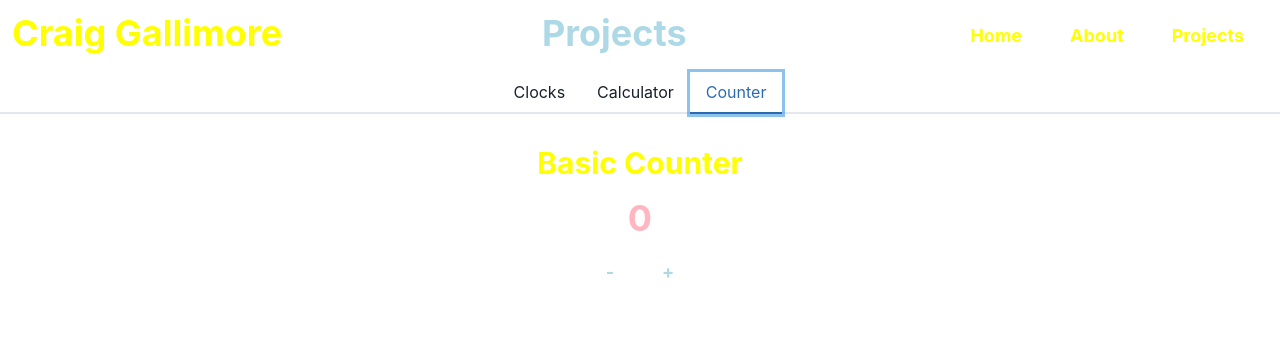
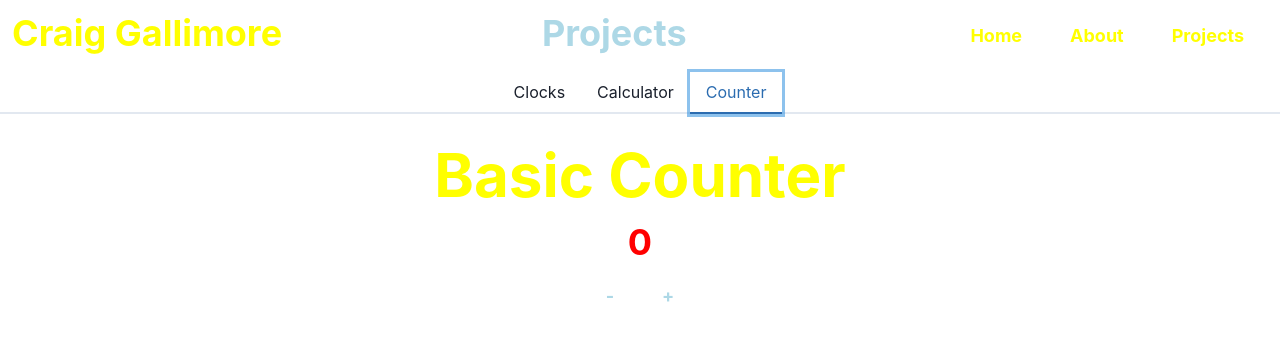
Before and after one commit to GalliWare/react-profile-website, a Next.js app: page /projects in a window 1280 px wide. Both pictures are taken after a click on the tab "Counter". Shown: the top 340 px of the page. Built offline with nearby package versions, Linux system fonts and the light colour scheme.

Commit message:
Layout improvements

```diff
--- a/src/components/Counter.js
+++ b/src/components/Counter.js
@@ -5,9 +5,9 @@ import { useState } from 'react'
 function Counter() {
   const [count, setCount] = useState(0)
   return (
-    <Box height="50px" width="250px" padding="5px" align="center" margin="10px">
-      <Heading size="lg" marginBottom={4}>Basic Counter </Heading>
-      <Heading color="lightpink" marginBottom={2}>{count}</Heading>
+    <Box padding="5px" align="center" margin="10px">
+      <Heading size="3xl" marginBottom={4}>Basic Counter </Heading>
+      <Heading color="red" marginBottom={2}>{count}</Heading>
       <Button
         size="lg"
         color="lightblue"
```
